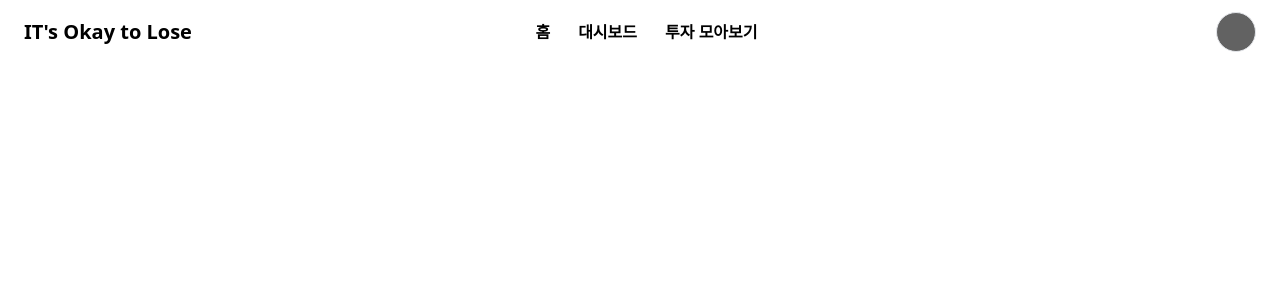
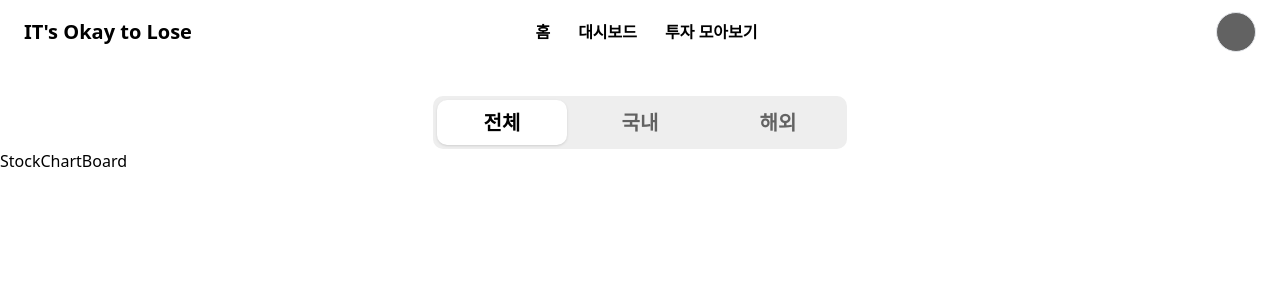
Before and after one commit to IT-s-Okay-to-Lose/FE, a React (Vite) app: page / in a window 1280 px wide. Shown: the top 300 px of the page. Built offline with nearby package versions, Linux system fonts and the light colour scheme.

Commit message:
Design: tablet 미만 브라우저 크기에서 렌더링 제한

```diff
--- a/src/pages/home/Home.tsx
+++ b/src/pages/home/Home.tsx
@@ -1,9 +1,36 @@
+import Typography from "@/shared/components/atoms/Typography";
+import BoxTab from "@/shared/components/molecules/BoxTab";
 import Header from "@/shared/components/molecules/Header";
+import useMediaQuery from "@/shared/hooks/useMediaQuery";
+import { useState } from "react";
+import StockChartBoard from "./ui/StockChartBoard";
 
 function Home() {
+  const isTabletOrAbove = useMediaQuery("(min-width: 768px)");
+
+  const categoryList = ["전체", "국내", "해외"];
+  const [category, setCategory] = useState<string>("전체");
+
+  if (!isTabletOrAbove) {
+    return (
+      <div className="w-full flex justify-center items-center">
+        <Typography.Head2>더 큰 화면에서 </Typography.Head2>
+      </div>
+    );
+  }
   return (
-    <div>
-      <Header />
+    <div className="w-full">
+      <div className="mb-8">
+        <Header />
+      </div>
+      <div className="w-full m-auto flex justify-center">
+        <BoxTab.Large
+          options={categoryList}
+          value={category}
+          onChange={setCategory}
+        />
+      </div>
+      <StockChartBoard />
     </div>
   );
 }
--- /dev/null
+++ b/src/pages/home/ui/StockChartBoard.tsx
@@ -0,0 +1,5 @@
+function StockChartBoard() {
+  return <p>StockChartBoard</p>;
+}
+
+export default StockChartBoard;
--- a/src/shared/components/molecules/Header.tsx
+++ b/src/shared/components/molecules/Header.tsx
@@ -6,16 +6,13 @@ function Header() {
       <div className="flex w-full max-w-[1500px] px-6 py-3 justify-between items-center">
         <Typography.SubTitle1>IT{"'"}s Okay to Lose</Typography.SubTitle1>
 
-        <div className="hidden mobile:flex mobile:gap-7 mobile:items-center ">
+        <div className="flex gap-7 items-center ">
           <Typography.SubTitle2>홈</Typography.SubTitle2>
           <Typography.SubTitle2>대시보드</Typography.SubTitle2>
           <Typography.SubTitle2>투자 모아보기</Typography.SubTitle2>
         </div>
-        <div className="hidden mobile:w-[155px] mobile:flex mobile:justify-end">
+        <div className="w-[155px] flex justify-end">
           <div className="border w-[40px] h-[40px] rounded-full bg-otl-gray"></div>
-        </div>
-        <div className="block mobile:hidden items-center">
-          <i className="bi bi-list text-[25px]" />
         </div>
       </div>
     </div>
--- /dev/null
+++ b/src/shared/hooks/useMediaQuery.ts
@@ -0,0 +1,16 @@
+import { useEffect, useState } from "react";
+
+export default function useMediaQuery(query: string): boolean {
+  const [matches, setMatches] = useState(false);
+
+  useEffect(() => {
+    const media = window.matchMedia(query);
+    const listener = () => setMatches(media.matches);
+
+    listener(); // 초기 실행
+    media.addEventListener("change", listener);
+    return () => media.removeEventListener("change", listener);
+  }, [query]);
+
+  return matches;
+}
```
